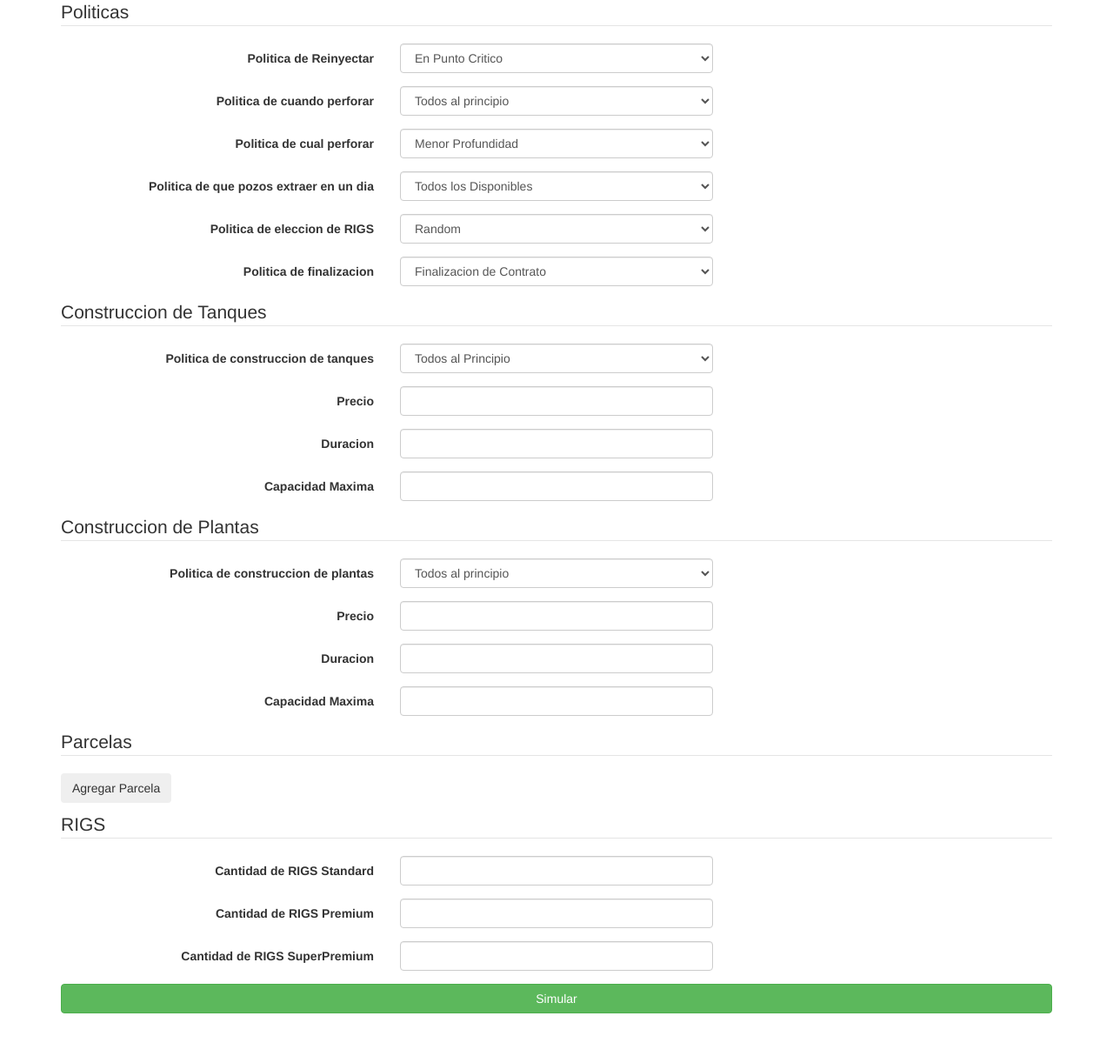
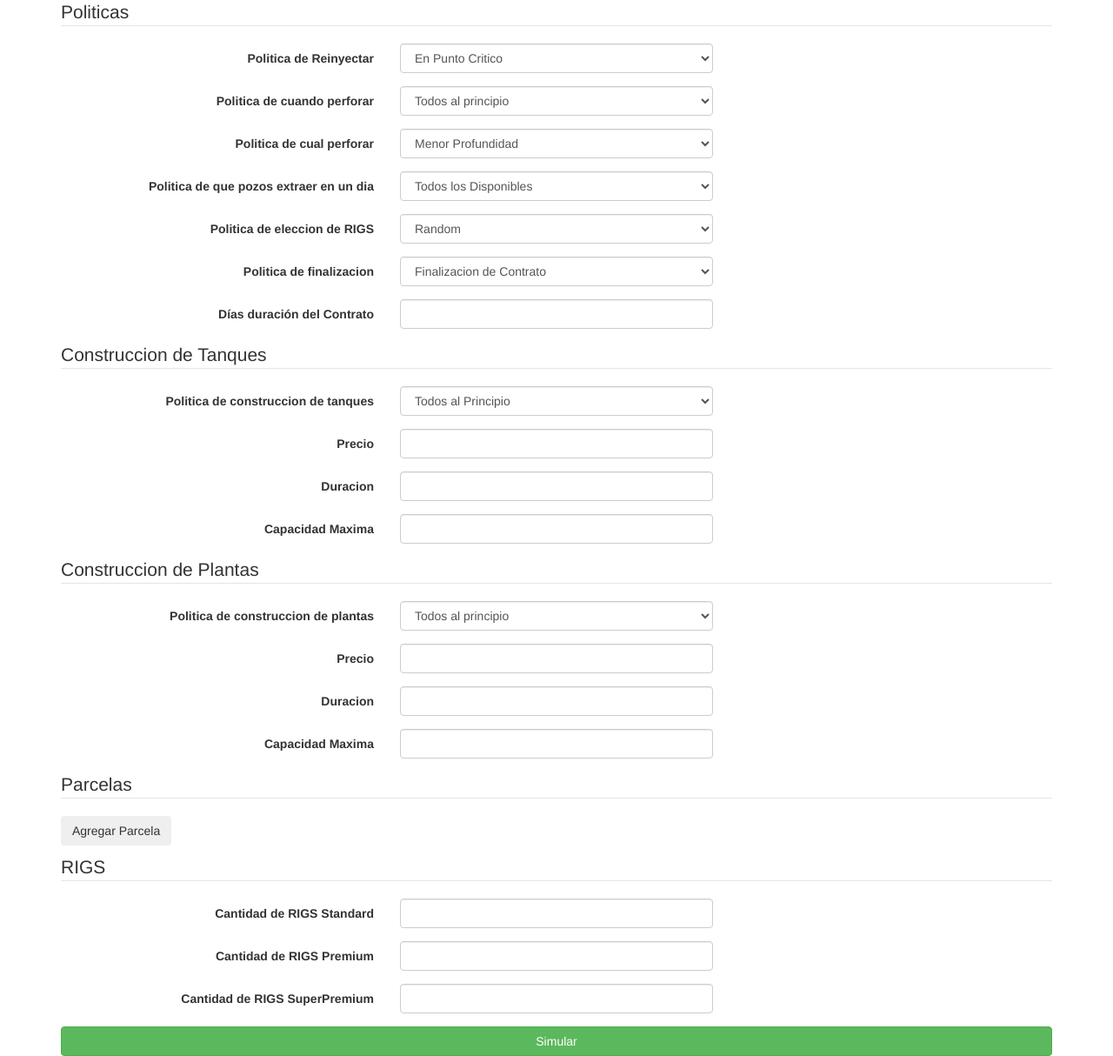
Before and after one commit to FrancoNegri/oil_sim_ingsoft, a Flask app: page / in a window 1280 px wide. Shown: the part 367-1581 px from the top of the page at 87% size. Before the commit the page ends 1532 px from the top, so only its background shows below. Run offline with Flask 2, Linux system fonts and the light colour scheme; some libraries are stand-ins or nearby versions.

Commit message:
cambios index

```diff
--- a/app.py
+++ b/app.py
@@ -36,7 +36,7 @@ def log():
 
 	#Politicas
 	if data['data[pol_final]'] == 'Contrato':
-		politicaDeFinalizacion = politicaDeFinalizacionVencimientoDeContrato(100)
+		politicaDeFinalizacion = politicaDeFinalizacionVencimientoDeContrato(int(data['data[duracion_contrato]']))
 
 	if data['data[pol_reinyectar]'] == 'PuntoCritico':
 		politicaDeReinyeccion = PoliticaDeReinyeccionReinyectoEnPuntoCritico(10,20)
--- a/templates/index.html
+++ b/templates/index.html
@@ -119,6 +119,13 @@
                   <select name="pol_final" type="text" placeholder="" class="form-control input-md">
                     <option value="Contrato">Finalizacion de Contrato</option>
                   </select>
+                  </div>
+                </div>
+
+                <div class="form-group">
+                  <label class="col-md-4 control-label" for="">Días duración del Contrato</label>
+                  <div class="col-md-4">
+                  <input id="duracion_contrato" name="duracion_contrato" type="text" placeholder="" class="form-control input-md" required>
                   </div>
                 </div>
 
```
